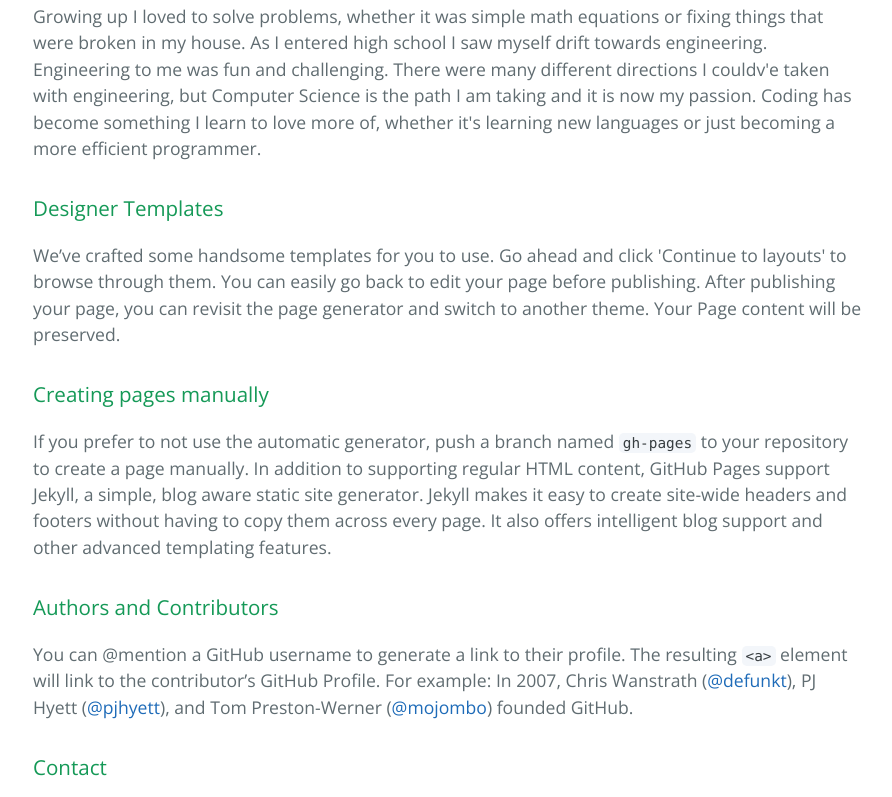
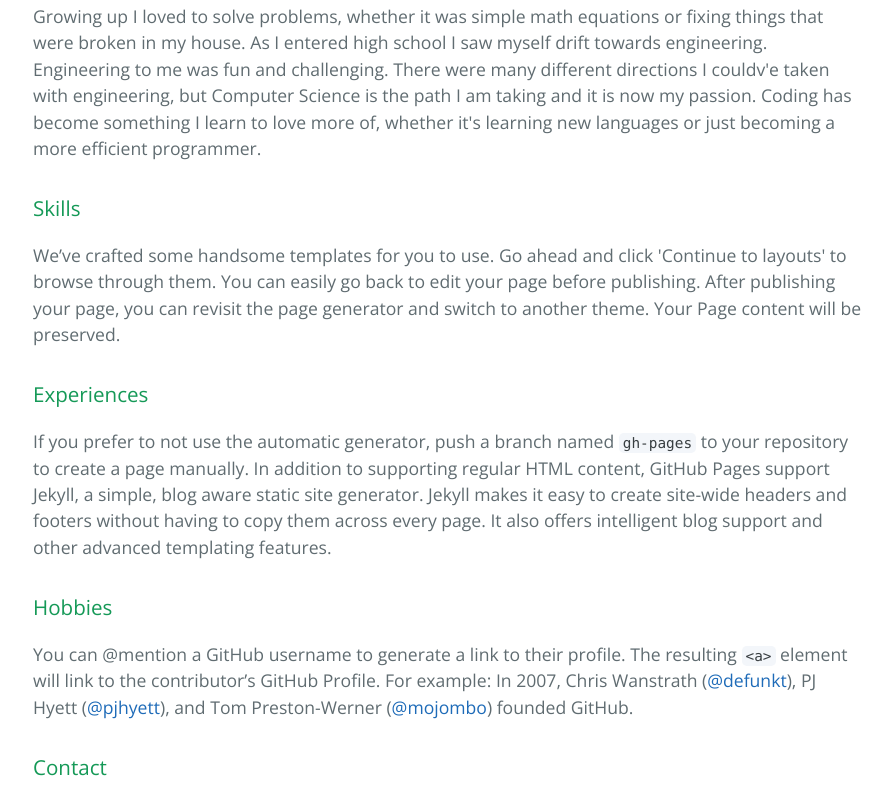
Before and after one commit to davidshiu/Rememories, a plain HTML site: page index.html in a window 1280 px wide. Shown: the part 460-1257 px from the top of the page, without its empty margins (191-1083 px from the left). Drawn offline with nearby package versions, Linux system fonts and the light colour scheme.

Commit message:
Update index.html

```diff
--- a/index.html
+++ b/index.html
@@ -25,17 +25,17 @@
 <p>Growing up I loved to solve problems, whether it was simple math equations or fixing things that were broken in my house. As I entered high school I saw myself drift towards engineering. Engineering to me was fun and challenging. There were many different directions I couldv'e taken with engineering, but Computer Science is the path I am taking and it is now my passion. Coding has become something I learn to love more of, whether it's learning new languages or just becoming a more efficient programmer.</p>
 
 <h3>
-<a id="designer-templates" class="anchor" href="#designer-templates" aria-hidden="true"><span aria-hidden="true" class="octicon octicon-link"></span></a>Designer Templates</h3>
+<a id="skills" class="anchor" href="#skills" aria-hidden="true"><span aria-hidden="true" class="octicon octicon-link"></span></a>Skills</h3>
 
 <p>We’ve crafted some handsome templates for you to use. Go ahead and click 'Continue to layouts' to browse through them. You can easily go back to edit your page before publishing. After publishing your page, you can revisit the page generator and switch to another theme. Your Page content will be preserved.</p>
 
 <h3>
-<a id="creating-pages-manually" class="anchor" href="#creating-pages-manually" aria-hidden="true"><span aria-hidden="true" class="octicon octicon-link"></span></a>Creating pages manually</h3>
+<a id="experiences" class="anchor" href="#experiences" aria-hidden="true"><span aria-hidden="true" class="octicon octicon-link"></span></a>Experiences</h3>
 
 <p>If you prefer to not use the automatic generator, push a branch named <code>gh-pages</code> to your repository to create a page manually. In addition to supporting regular HTML content, GitHub Pages support Jekyll, a simple, blog aware static site generator. Jekyll makes it easy to create site-wide headers and footers without having to copy them across every page. It also offers intelligent blog support and other advanced templating features.</p>
 
 <h3>
-<a id="authors-and-contributors" class="anchor" href="#authors-and-contributors" aria-hidden="true"><span aria-hidden="true" class="octicon octicon-link"></span></a>Authors and Contributors</h3>
+<a id="hobbies" class="anchor" href="#hobbies" aria-hidden="true"><span aria-hidden="true" class="octicon octicon-link"></span></a>Hobbies</h3>
 
 <p>You can @mention a GitHub username to generate a link to their profile. The resulting <code>&lt;a&gt;</code> element will link to the contributor’s GitHub Profile. For example: In 2007, Chris Wanstrath (<a href="https://github.com/defunkt" class="user-mention">@defunkt</a>), PJ Hyett (<a href="https://github.com/pjhyett" class="user-mention">@pjhyett</a>), and Tom Preston-Werner (<a href="https://github.com/mojombo" class="user-mention">@mojombo</a>) founded GitHub.</p>
 
```
